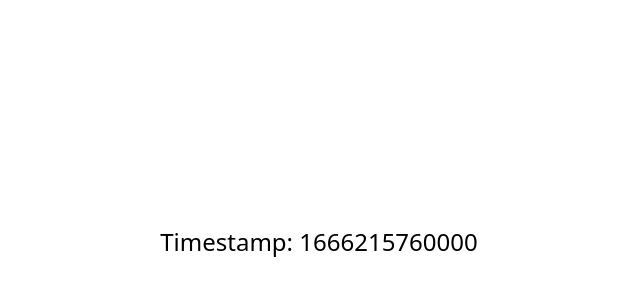
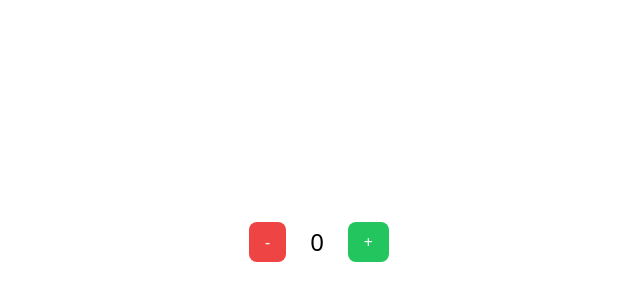
Before and after one commit to STNeto1/react-lab, a Next.js app: page / in a window 1280 px wide. Shown: the part 178-478 px from the top of the page, without its empty margins (321-961 px from the left). Built offline with nearby package versions, Linux system fonts and the light colour scheme.

Commit message:
basic context

```diff
--- a/pages/_app.tsx
+++ b/pages/_app.tsx
@@ -1,8 +1,13 @@
 import type { AppProps } from 'next/app'
+import { GenericProvider } from '../src/context/Generic'
 import '../src/styles/globals.css'
 
 function MyApp({ Component, pageProps }: AppProps) {
-  return <Component {...pageProps} />
+  return (
+    <GenericProvider>
+      <Component {...pageProps} />
+    </GenericProvider>
+  )
 }
 
 export default MyApp
--- a/pages/index.tsx
+++ b/pages/index.tsx
@@ -1,10 +1,10 @@
 import type { NextPage } from 'next'
-import Timestamp from '../src/components/Timestamp'
+import Counter from '../src/components/Counter'
 
 const Home: NextPage = () => {
   return (
     <main className="container mt-5 flex items-center justify-center h-screen">
-      <Timestamp />
+      <Counter />
     </main>
   )
 }
--- /dev/null
+++ b/src/components/Counter.tsx
@@ -0,0 +1,24 @@
+import { useContext } from 'react'
+import { GenericContext } from '../context/Generic'
+
+export default function Counter() {
+  const { count, increment, decrement } = useContext(GenericContext)
+
+  return (
+    <div className="flex items-center gap-4">
+      <button
+        onClick={decrement}
+        className="bg-red-500 text-white px-4 py-2 rounded-lg mr-2"
+      >
+        -
+      </button>
+      <p className="text-2xl">{count}</p>
+      <button
+        onClick={increment}
+        className="bg-green-500 text-white px-4 py-2 rounded-lg ml-2"
+      >
+        +
+      </button>
+    </div>
+  )
+}
--- /dev/null
+++ b/src/context/Generic.tsx
@@ -0,0 +1,26 @@
+import { createContext, ReactNode, useState } from 'react'
+
+type GenericContextType = {
+  count: number
+  increment: () => void
+  decrement: () => void
+}
+
+export const GenericContext = createContext({} as GenericContextType)
+
+type GenericProviderProviderProps = {
+  children: ReactNode
+}
+
+export function GenericProvider({ children }: GenericProviderProviderProps) {
+  const [count, setCount] = useState(0)
+
+  const increment = () => setCount((c) => c + 1)
+  const decrement = () => setCount((c) => c - 1)
+
+  return (
+    <GenericContext.Provider value={{ count, increment, decrement }}>
+      {children}
+    </GenericContext.Provider>
+  )
+}
```
